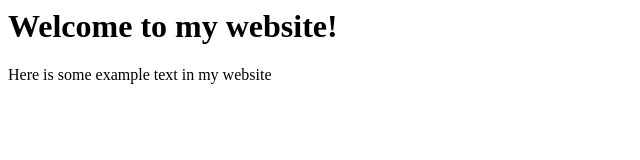
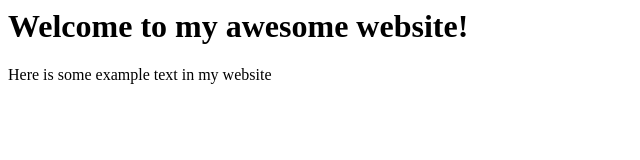
Before and after one commit to marissecharette/static-site, a plain HTML site: page index.html in a window 1280 px wide. Shown: the whole page, without its empty margins (0-640 px from the left). Drawn offline with Linux system fonts and the light colour scheme.

Commit message:
Changed text in index.html

```diff
--- a/index.html
+++ b/index.html
@@ -1,6 +1,6 @@
 <html>
 <body>
-    <h1>Welcome to my website!</h1>
+    <h1>Welcome to my awesome website!</h1>
     <p>Here is some example text in my website</p>
 </body>
 </html>
```
